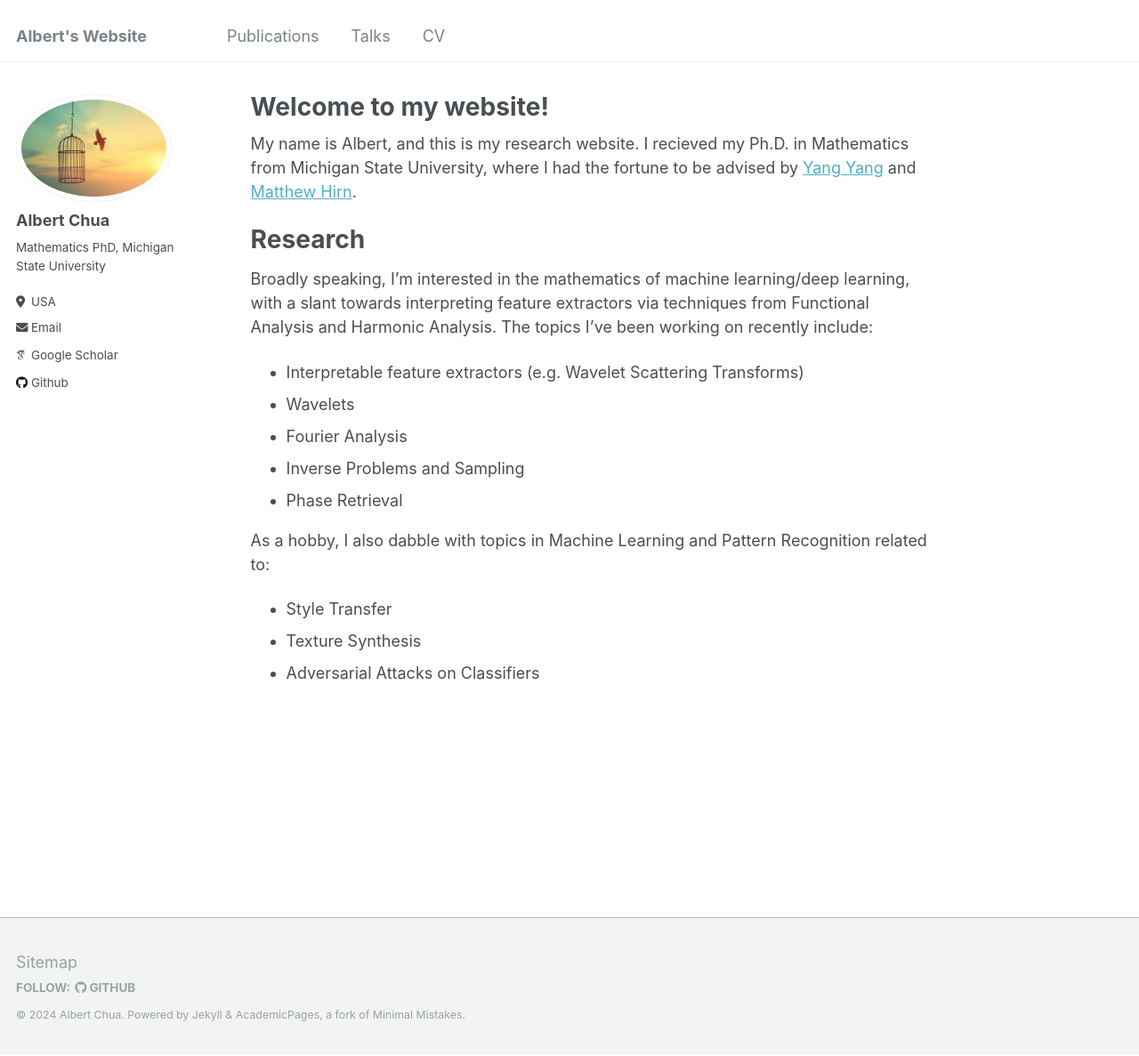
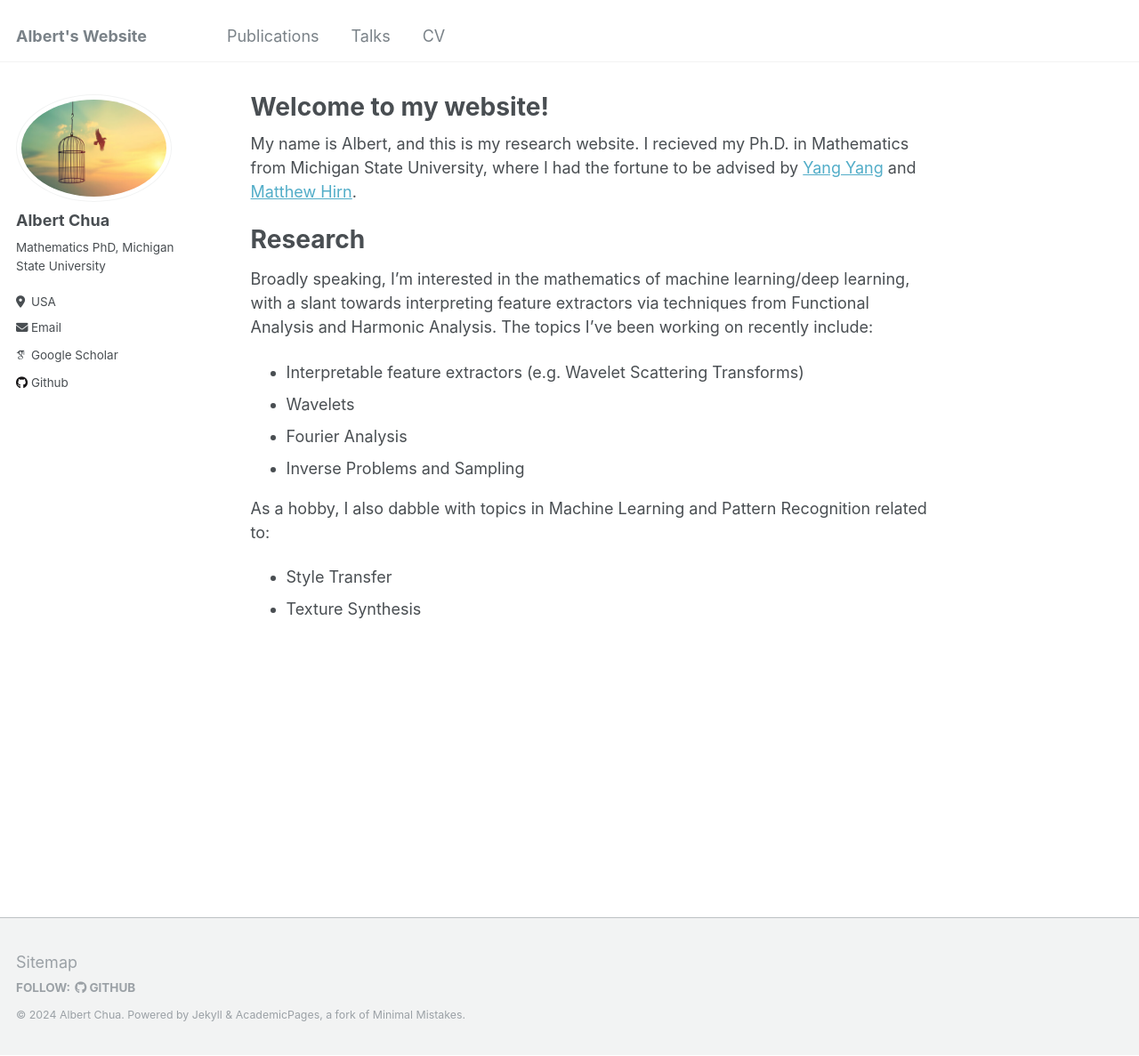
Before and after one commit to alchua1996/alchua1996.github.io, a Jekyll site: the page built from _pages/about.md, in a window 1280 px wide and 1187 px high. Shown: the whole window at 89% size. Built offline with Jekyll 4.4.1, drawn with Linux system fonts in a browser that asks for light colours; some web fonts are replaced.

Commit message:
Update about.md

```diff
--- a/_pages/about.md
+++ b/_pages/about.md
@@ -15,9 +15,7 @@ Broadly speaking, I'm interested in the mathematics of machine learning/deep lea
 * Wavelets
 * Fourier Analysis
 * Inverse Problems and Sampling
-* Phase Retrieval
 
 As a hobby, I also dabble with topics in Machine Learning and Pattern Recognition related to:
 * Style Transfer
 * Texture Synthesis
-* Adversarial Attacks on Classifiers
```
